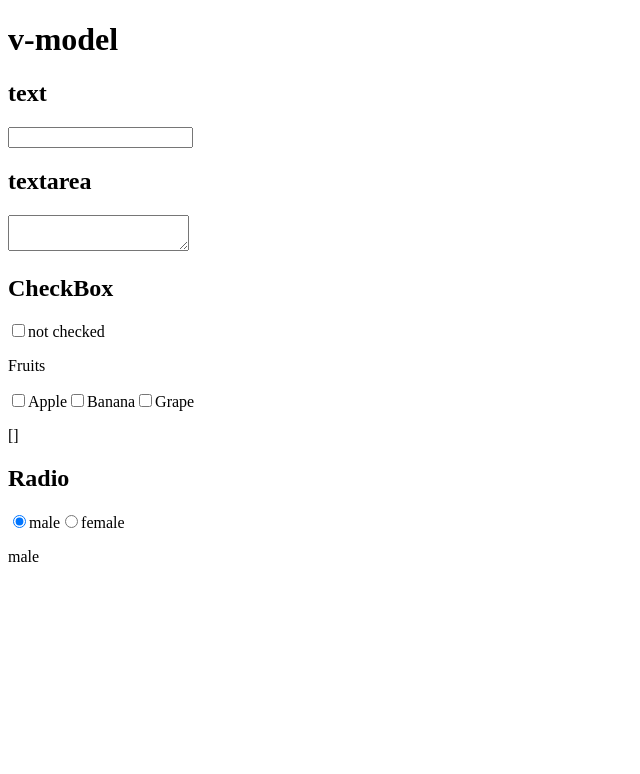
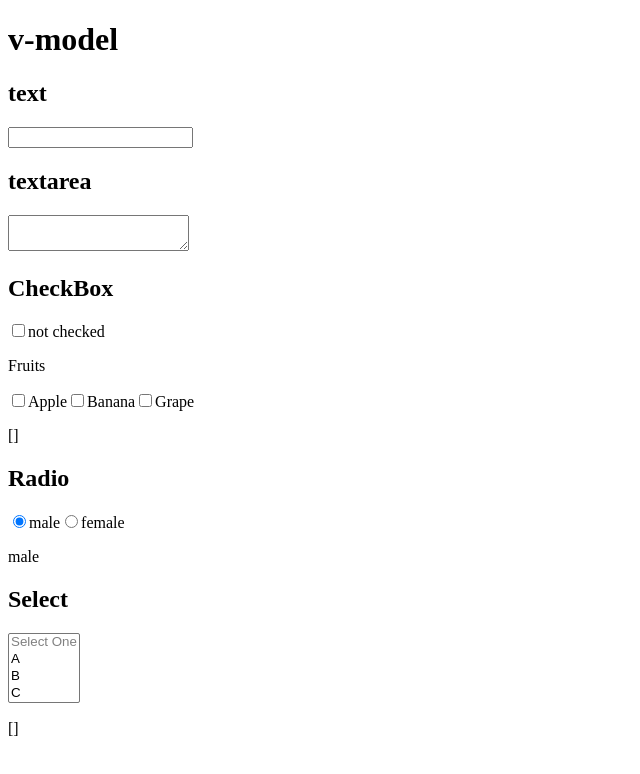
Before and after one commit to satohirok/vue_demo_app, a Vue app in the folder demo-app/: page / in a window 1280 px wide. Shown: the top 774 px of the page, without its empty margins (0-640 px from the left). Built offline with nearby package versions, Linux system fonts and the light colour scheme.

Commit message:
selectタグ

```diff
--- a/demo-app/src/App.vue
+++ b/demo-app/src/App.vue
@@ -7,6 +7,8 @@ const checked = ref('not checked')
 const fruit = ref([])
 
 const gender = ref('male')
+
+const selected = ref([])
 </script>
 <template>
   <h1>v-model</h1>
@@ -34,6 +36,15 @@ const gender = ref('male')
   <input id="female" v-model="gender" type="radio" value="female">
   <label for="female">female</label>
   <p>{{ gender }}</p>
+
+  <h2>Select</h2>
+  <select v-model="selected" multiple>
+    <option value="" disabled>Select One</option>
+    <option>A</option>
+    <option>B</option>
+    <option>C</option>
+  </select>
+  <p>{{ selected }}</p>
 </template>
 
 <style scoped>
```
